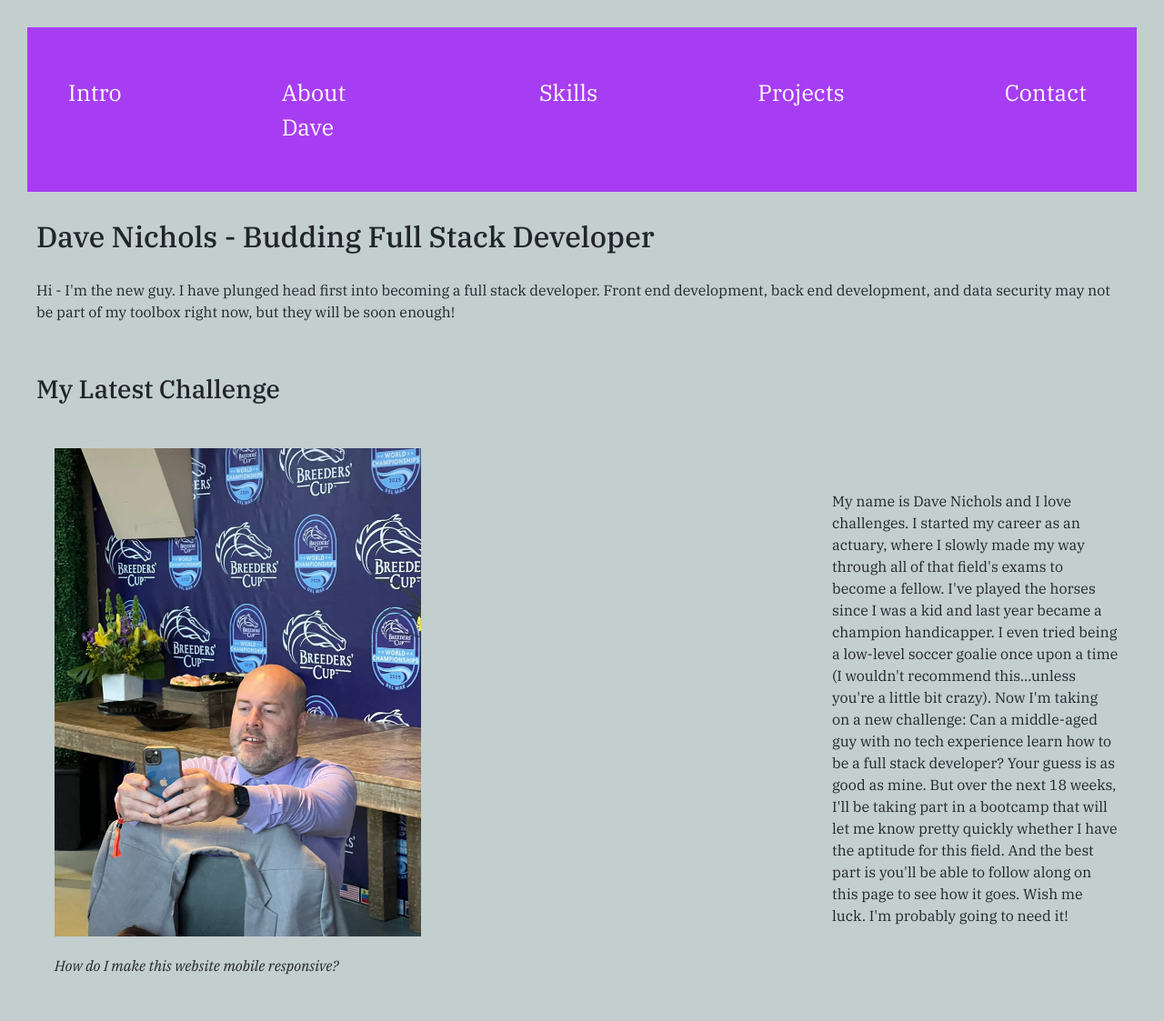
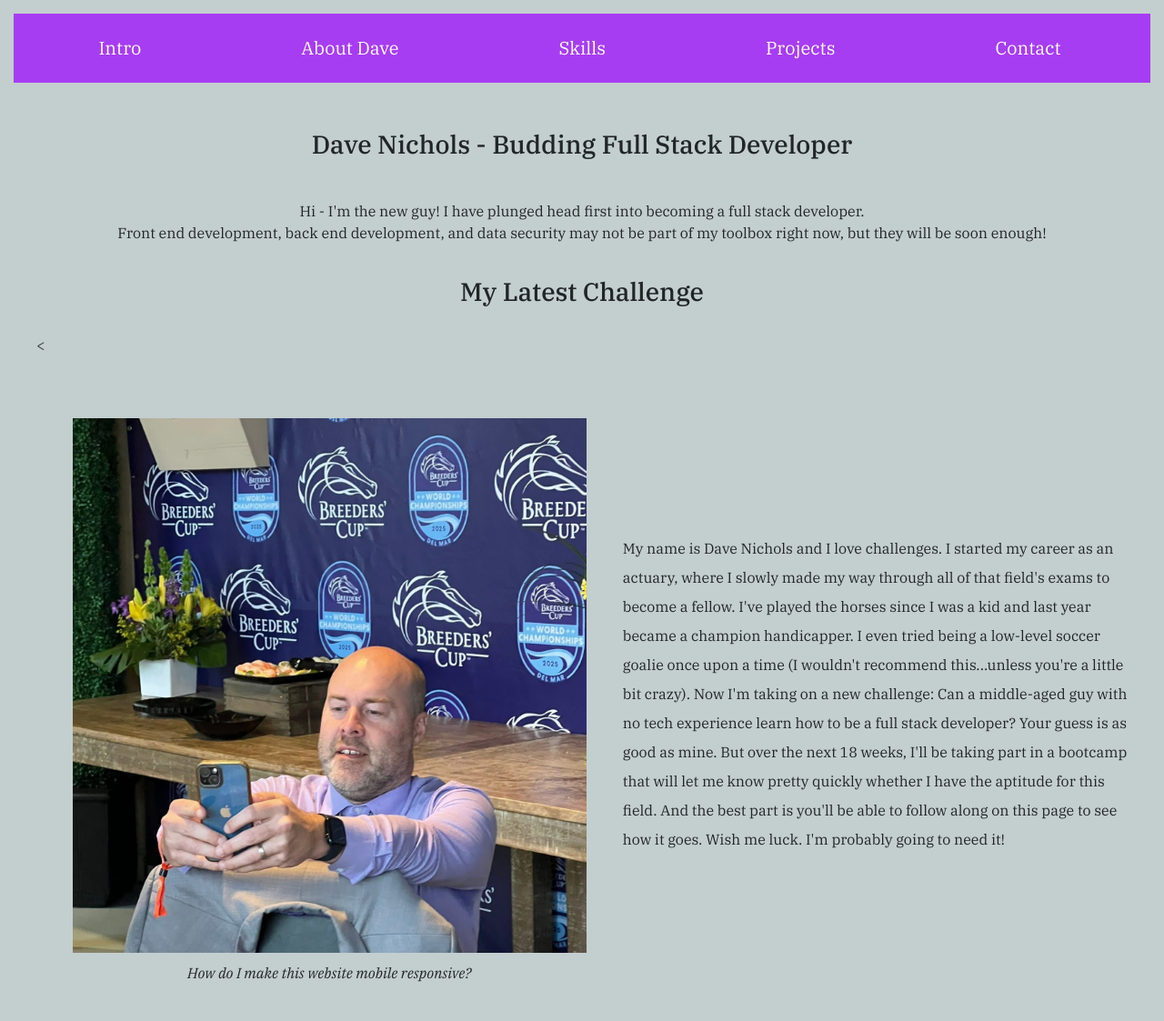
Before and after one commit to fourstar2000/fs11-dev-portfolio, a website: page index.html in a window 1280 px wide. Shown: the top 1123 px of the page at 91% size. Drawn offline with nearby package versions, Linux system fonts and the light colour scheme.

Commit message:
Bio section aligned properly

```diff
--- a/css/styles.css
+++ b/css/styles.css
@@ -1,6 +1,7 @@
 * {
     margin: 0 auto;
-    padding: 10px;
+    border: 0;
+    padding: 5px;
 }
 
 @media screen and (max-width: 768px) {
@@ -19,8 +20,10 @@
     display: flex;
     justify-content: space-around;
     align-items: center;
+    flex-direction: row;
+    flex-wrap: nowrap;
     background-color: rgb(167, 61, 242);
-    padding: 15px;
+    padding: 0;
 }
 
 .navbar-nav {
@@ -30,8 +33,7 @@
 
 .nav-link {
     color: white;
-    font-size: 25px;
-    gap: 10em;
+    font-size: 20px;
 }
 
 body {
@@ -39,38 +41,65 @@ body {
     background-color: rgb(195, 206, 207);
 }
 
-.intro {
+h3 {
+    text-align: center;
+}
+
+.intro-container {
     display: flex;
-    font-weight: bolder;
+    justify-content: space-between;
+    align-items: center;
+    flex-direction: column;
+    margin-top: 10px;
+}
+
+.intro-heading {
+    font-weight: bold;
+}
+
+.intro-text {
+    font-size: medium;
+    font-weight: normal;
+    text-align: center;
 }
 
 .bio-container {
     display: flex;
-    justify-content: flex-start;
     align-items: stretch;
     flex-direction: row;
-    flex-wrap: nowrap;
+    gap: 20px;
     width: 100%;
+    padding: 15px;
+    margin: 10px;
 }
 
-.img-container {
-    width: 50%;
+.bio-child {
+    flex: 1;
+}
+
+.img-box {
+    display: flex;
+    flex-direction: column;
+    align-items: center;
+    justify-content: center;
+}
+
+.img-box img {
+    width: 100%;
+    height: 75%;
     object-fit: cover;
-    height: auto;
+    align-self: center;
 }
 
 figcaption {
     font-style: italic;
-    align-self: center;
+    text-align: center;
 }
 
-.paragraph-container {
+.text-box {
     display: flex;
+    line-height: 2;
     align-items: center;
-    width: 50%;
-    object-fit: cover;
-    line-height: 1.5;
-    margin-bottom: 1.5em;
 }
 
 .skills-container, .projects-container {
--- a/index.html
+++ b/index.html
@@ -33,32 +33,35 @@
             </div>
         </nav>
     </header>
-    <section id="intro">
-        <h2>Dave Nichols - Budding Full Stack Developer</h2>
-        <p>Hi - I'm the new guy.  I have plunged head first into becoming a full stack
-            developer.  Front end development, back end development, and data security may not be part of my toolbox
+    <section class="intro-container" id="intro">
+        <p class="intro-heading"><h3>Dave Nichols - Budding Full Stack Developer</h3></p>
+        <p class="intro-text">Hi - I'm the new guy!  I have plunged head first into becoming a full stack
+            developer.<br />
+            Front end development, back end development, and data security may not be part of my toolbox
             right now, but they will be soon enough!
         </p>
     </section>
     <main id="bio">
         <h3>My Latest Challenge</h3>
         <div class="bio-container">
-            <figure>
-                <img class="img-container" src="images/Headshot.jpeg" rel="Dave testing on mobile">
+            <<div class="bio-child img-box">
+                <img src="images/Headshot.jpeg" alt="Dave testing on mobile">
                 <figcaption>How do I make this website mobile responsive?</figcaption>
-            </figure>
-            <p class="paragraph-container"">My name is Dave Nichols and I love challenges.  I started my career
-                as an actuary, where I slowly made my way through all of that field's exams to become a fellow.
-                I've played the horses since I was a kid and last year became a champion handicapper.  I even
-                tried being a low-level soccer goalie once upon a time (I wouldn't recommend this...unless you're a
-                little bit crazy).
+            </div>
+            <div class="bio-child text-box">
+                <p>My name is Dave Nichols and I love challenges.  I started my career as an actuary, where I
+                    slowly made my way through all of that field's exams to become a fellow.  I've played the
+                    horses since I was a kid and last year became a champion handicapper.  I even tried being
+                    a low-level soccer goalie once upon a time (I wouldn't recommend this...unless you're a
+                    little bit crazy).
 
-                Now I'm taking on a new challenge: Can a middle-aged guy with no
-                tech experience learn how to be a full stack developer?  Your guess is as good as mine.
-                But over the next 18 weeks, I'll be taking part in a bootcamp that will let me know pretty
-                quickly whether I have the aptitude for this field. And the best part is you'll be able to
-                follow along on this page to see how it goes.  Wish me luck.  I'm probably going to need it!
-            </p>
+                    Now I'm taking on a new challenge: Can a middle-aged guy with no tech experience learn how
+                    to be a full stack developer?  Your guess is as good as mine.  But over the next 18 weeks,
+                    I'll be taking part in a bootcamp that will let me know pretty quickly whether I have the
+                    aptitude for this field. And the best part is you'll be able to follow along on this page
+                    to see how it goes.  Wish me luck.  I'm probably going to need it!
+                </p>
+            </div>
         </div>
     </main>
     <section id="skills">
```
